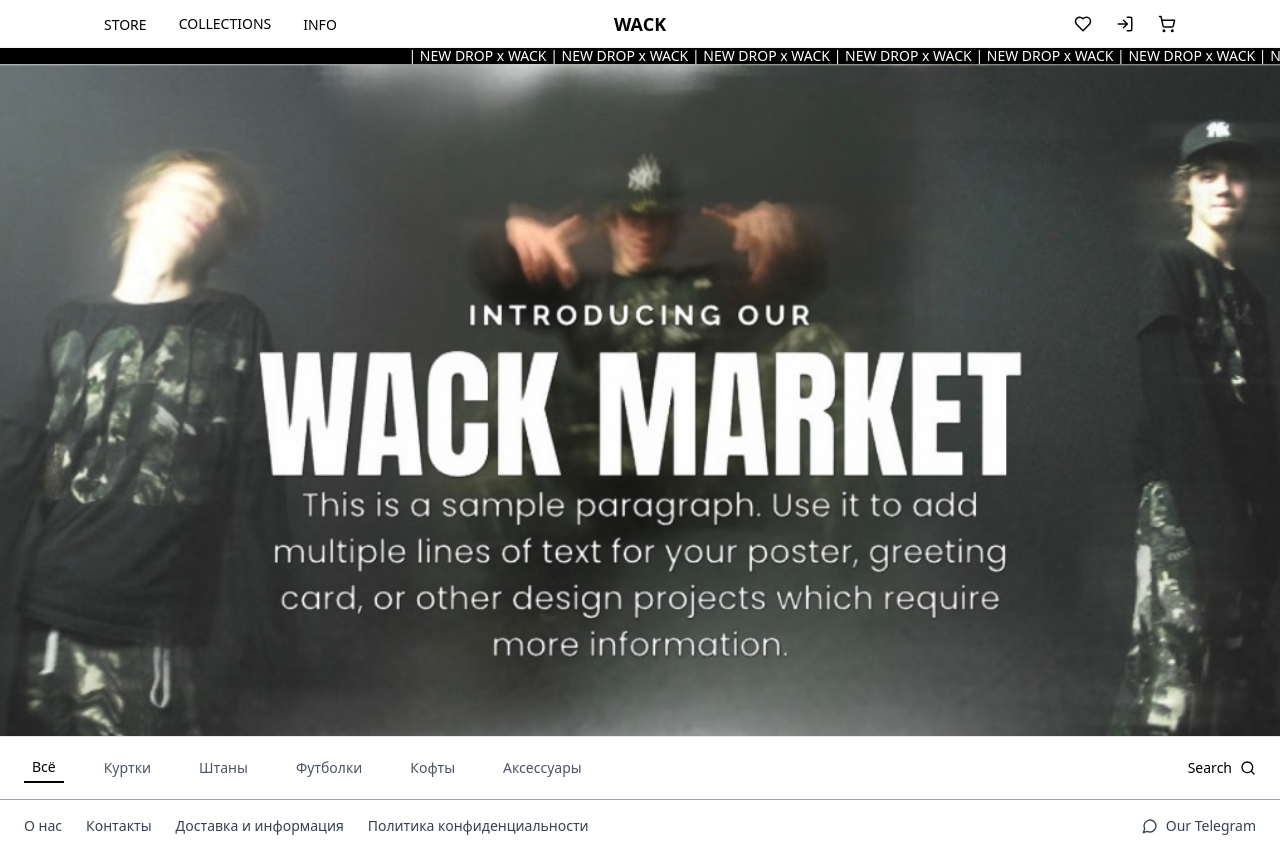
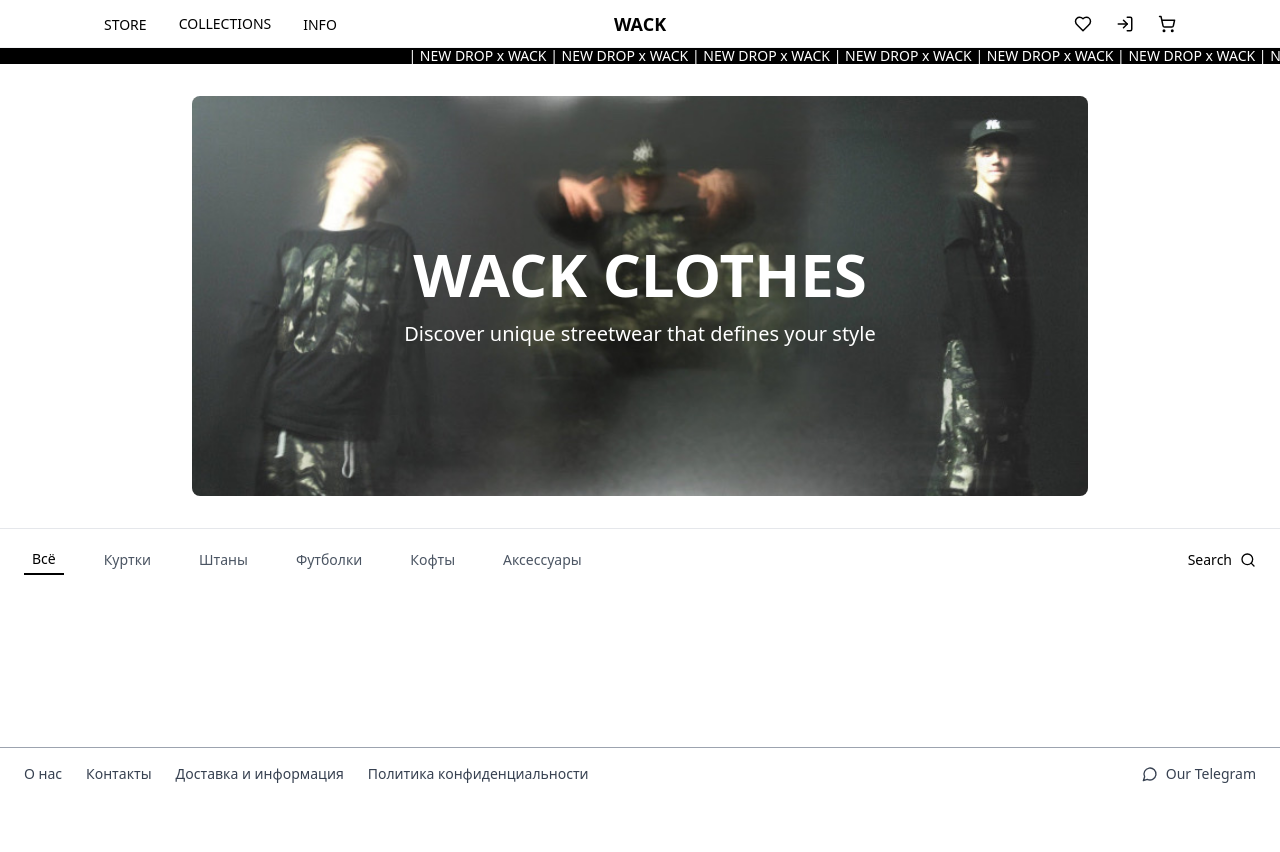
Before and after one commit to sernig/white-void-streetwear-flow, a React (Vite) app: page / in a window 1280 px wide. After the commit the page ends 800 px from the top, so only its background shows below. Built offline with nearby package versions, Linux system fonts and the light colour scheme.

Commit message:
Refactor: Update hero section and information tab
- Replaced the hero image with a new one, added "WACK CLOTHES" text and a description.
- Removed the arrow from the "DELIVERY AND INFORMATION" tab.

```diff
--- a/src/components/DropdownMenu.tsx
+++ b/src/components/DropdownMenu.tsx
@@ -27,7 +27,9 @@ const DropdownMenu: React.FC<DropdownMenuProps> = ({ items, isOpen, onClose }) =
             onClick={onClose}
           >
             <span>{item.label}</span>
-            <ArrowRight size={14} className="text-gray-400 group-hover:text-black transition-colors" />
+            {item.label !== 'Delivery and information' && (
+              <ArrowRight size={14} className="text-gray-400 group-hover:text-black transition-colors" />
+            )}
           </a>
         ))}
       </div>
--- a/src/components/HeroSection.tsx
+++ b/src/components/HeroSection.tsx
@@ -3,12 +3,22 @@ import React from 'react';
 
 const HeroSection = () => {
   return (
-    <div className="relative w-full overflow-hidden">
-      <img
-        alt="WACK Market Collection"
-        src="/lovable-uploads/16901a99-6785-4058-9d68-34604aa23220.jpg"
-        className="w-full h-[50vh] sm:h-[calc(100vh-8rem)] object-cover"
-      />
+    <div className="relative w-full flex justify-center py-4 sm:py-8">
+      <div className="relative w-full max-w-4xl mx-auto">
+        <img
+          alt="WACK Clothes Collection"
+          src="/lovable-uploads/89b4226e-f529-46cd-b112-a5ddceee9d32.png"
+          className="w-full h-[40vh] sm:h-[50vh] object-cover rounded-lg"
+        />
+        <div className="absolute inset-0 flex flex-col items-center justify-center text-center">
+          <h1 className="text-3xl sm:text-5xl md:text-6xl font-bold text-white mb-2 sm:mb-4">
+            WACK CLOTHES
+          </h1>
+          <p className="text-sm sm:text-lg md:text-xl text-white font-light max-w-2xl px-4">
+            Discover unique streetwear that defines your style
+          </p>
+        </div>
+      </div>
     </div>
   );
 };
```
Also changed, not shown: public/lovable-uploads/89b4226e-f529-46cd-b112-a5ddceee9d32.png (added).
